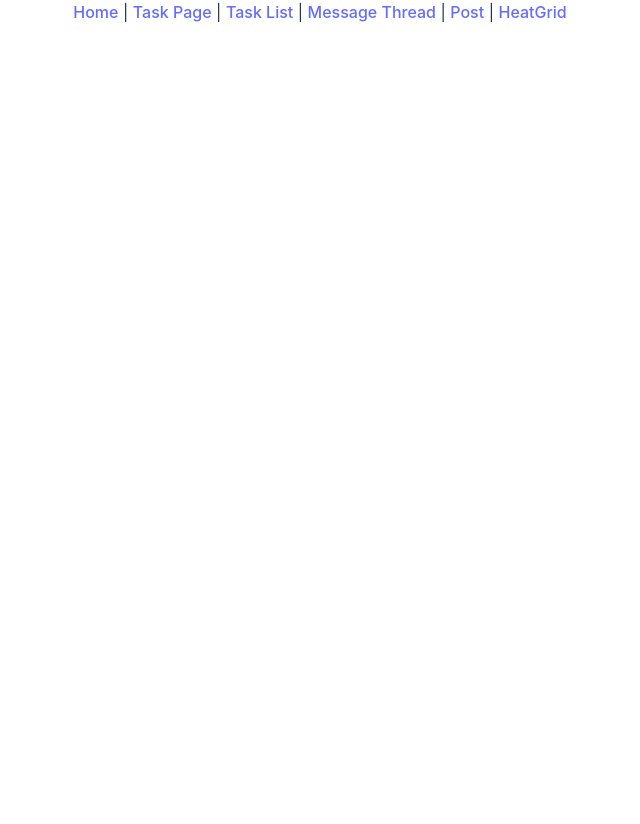
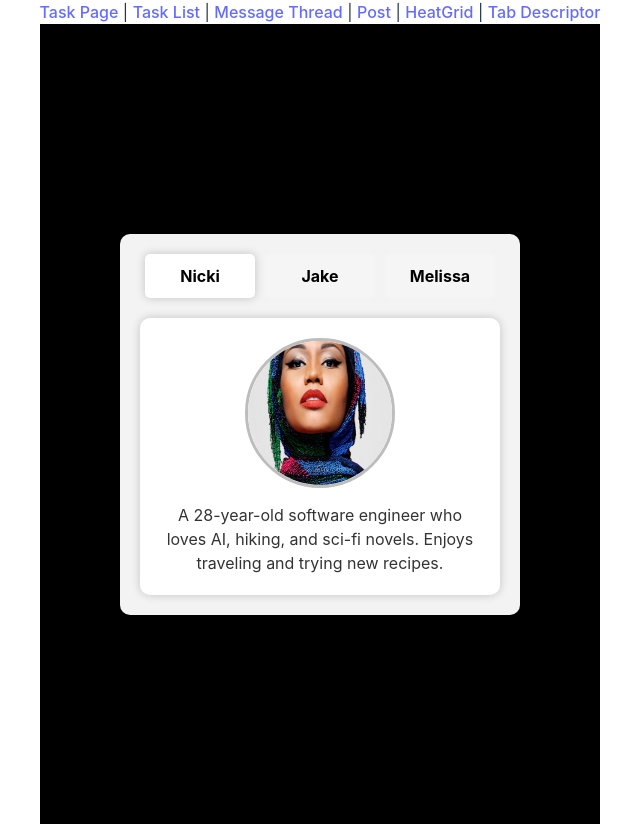
Before and after one commit to adesai47/aaditya-styling, a React (Vite) app: page /TabDescriptor in a window 1280 px wide. Shown: the whole page, without its empty margins (320-960 px from the left). Before the commit the page ends 800 px from the top, so only its background shows below. Built offline with nearby package versions, Linux system fonts and the light colour scheme.

Commit message:
Sixth PR finished Tab Descriptor

```diff
--- a/src/App.tsx
+++ b/src/App.tsx
@@ -5,21 +5,22 @@ import TaskList from './TaskList';
 import Message from './Message';
 import Post from './Post';
 import HeatGrid from './HeatGrid';
+import TabDescriptor from './TabDescriptor';
 
 const App = () => {
   return (
     <div>
       <nav>
-        <Link to="/">Home</Link> | <Link to="/task">Task Page</Link> | <Link to="/TaskList">Task List</Link> | <Link to="/Message">Message Thread</Link> | <Link to="/Post">Post</Link> | <Link to="/HeatGrid">HeatGrid</Link>
+        <Link to="/task">Task Page</Link> | <Link to="/TaskList">Task List</Link> | <Link to="/Message">Message Thread</Link> | <Link to="/Post">Post</Link> | <Link to="/HeatGrid">HeatGrid</Link> | <Link to="/TabDescriptor">Tab Descriptor</Link>
       </nav>
 
       <Routes>
-        <Route path="/" element={<h1>Welcome to the Home Page</h1>} />
         <Route path="/task" element={<Task />} />
         <Route path="/TaskList" element={<TaskList />} />
         <Route path="/Message" element={<Message />} />
         <Route path="/Post" element={<Post />} />
         <Route path="/HeatGrid" element={<HeatGrid />} />
+        <Route path="/TabDescriptor" element={<TabDescriptor />} />
       </Routes>
     </div>
   );
--- /dev/null
+++ b/src/TabDescriptor.tsx
@@ -0,0 +1,119 @@
+import React, { useState } from 'react';
+
+const TabDescriptor: React.FC = () => {
+  const people = [
+    {
+      name: 'Nicki',
+      image: '/nicki.png',
+      description: 'A 28-year-old software engineer who loves AI, hiking, and sci-fi novels. Enjoys traveling and trying new recipes.',
+    },
+    {
+      name: 'Jake',
+      image: '/jake.png',
+      description: 'A 35-year-old graphic designer who creates digital art, plays guitar, and practices yoga. Tech and gaming enthusiast.',
+    },
+    {
+      name: 'Melissa',
+      image: '/woman.png',
+      description: 'A 30-year-old fitness trainer passionate about helping others stay healthy and fit. Loves nature and outdoor activities.',
+    },
+  ];
+
+
+  const [selectedPerson, setSelectedPerson] = useState(people[0]);
+
+  return (
+    <div style={styles.pageWrapper}>
+      <div style={styles.container}>
+        <div style={styles.tabs}>
+          {people.map((person, index) => (
+            <button
+              key={index}
+              onClick={() => setSelectedPerson(person)}
+              style={{
+                ...styles.tab,
+                ...(selectedPerson.name === person.name ? styles.activeTab : {}),
+              }}
+            >
+              {person.name}
+            </button>
+          ))}
+        </div>
+
+        <div style={styles.content}>
+          <img src={selectedPerson.image} alt={selectedPerson.name} style={styles.image} />
+          <p style={styles.description}>{selectedPerson.description}</p>
+        </div>
+      </div>
+    </div>
+  );
+};
+
+const styles = {
+  pageWrapper: {
+    display: 'flex',
+    justifyContent: 'center',
+    alignItems: 'center',
+    height: '100vh',
+    backgroundColor: 'black',
+  } as React.CSSProperties,
+  container: {
+    display: 'flex',
+    flexDirection: 'column',
+    alignItems: 'center',
+    justifyContent: 'center',
+    backgroundColor: '#f3f3f3',
+    padding: '20px',
+    borderRadius: '10px',
+    width: '100%',
+    maxWidth: '400px',
+    boxShadow: '0 0 20px rgba(0, 0, 0, 0.1)',
+  } as React.CSSProperties,
+  tabs: {
+    display: 'flex',
+    justifyContent: 'space-around',
+    width: '100%',
+    marginBottom: '20px',
+  } as React.CSSProperties,
+  tab: {
+    flex: 1,
+    padding: '10px',
+    backgroundColor: '#f5f5f5',
+    border: 'none',
+    cursor: 'pointer',
+    borderRadius: '5px',
+    margin: '0 5px',
+    fontWeight: 'bold',
+    transition: 'all 0.3s ease',
+    color:'black'
+  } as React.CSSProperties,
+  activeTab: {
+    backgroundColor: '#fff',
+    boxShadow: '0 0 10px rgba(0, 0, 0, 0.2)',
+  } as React.CSSProperties,
+  content: {
+    display: 'flex',
+    flexDirection: 'column',
+    alignItems: 'center',
+    justifyContent: 'center',
+    backgroundColor: '#fff',
+    padding: '20px',
+    borderRadius: '10px',
+    boxShadow: '0 0 10px rgba(0, 0, 0, 0.2)',
+    width: '100%',
+  } as React.CSSProperties,
+  image: {
+    width: '150px',
+    height: '150px',
+    borderRadius: '50%',
+    marginBottom: '15px',
+    border: '3px solid #bdbdbd',
+  } as React.CSSProperties,
+  description: {
+    textAlign: 'center',
+    fontSize: '16px',
+    color: '#333',
+  } as React.CSSProperties,
+};
+
+export default TabDescriptor;
```
Also changed, not shown: public/jake.png (added), public/nicki.png (added).
